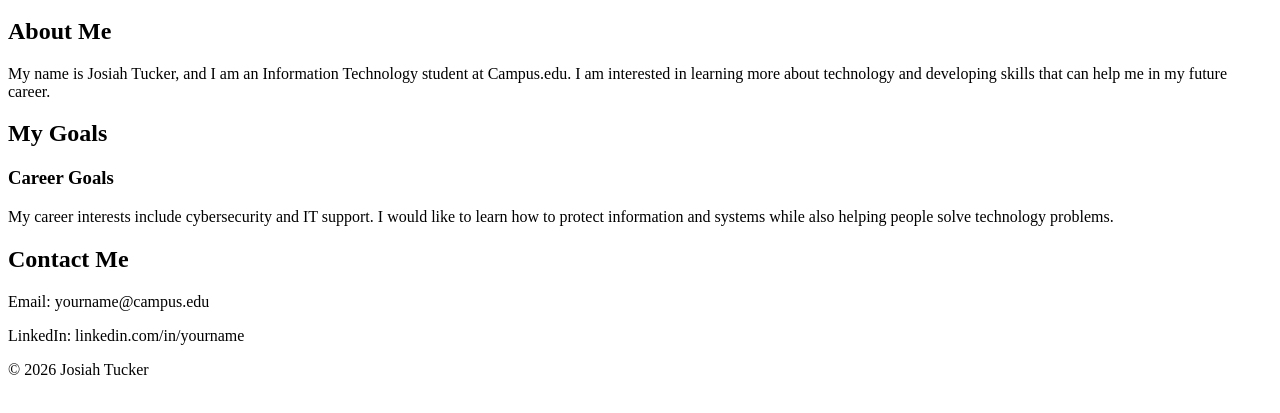
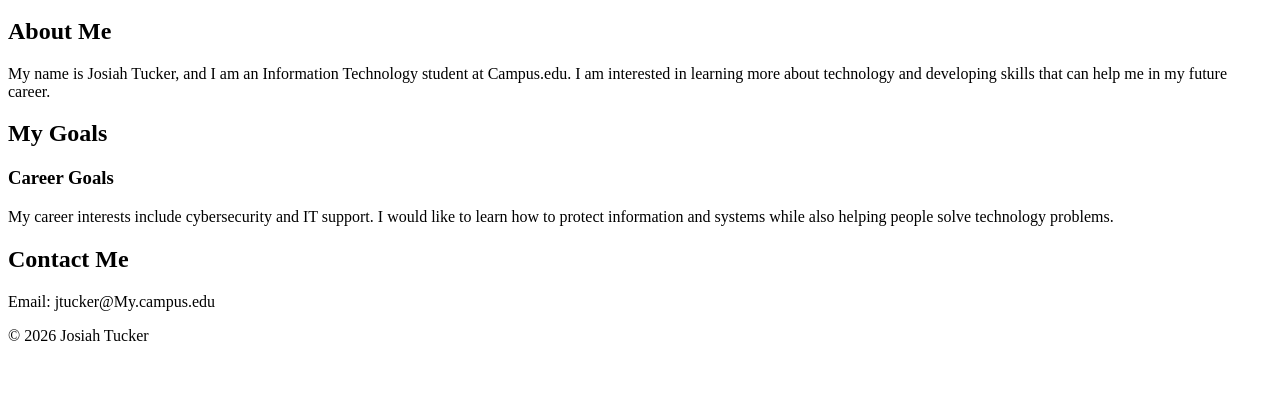
Before and after one commit to JTucker718/Portfolio, a plain HTML site: page about.html in a window 1280 px wide. Shown: the part 221-634 px from the top of the page. Drawn offline with Linux system fonts and the light colour scheme.

Commit message:
Update about.html

```diff
--- a/about.html
+++ b/about.html
@@ -44,10 +44,7 @@
         <section>
             <h2>Contact Me</h2>
             <p>
-                Email: yourname@campus.edu
-            </p>
-            <p>
-                LinkedIn: linkedin.com/in/yourname
+                Email: jtucker@My.campus.edu
             </p>
         </section>
 
```
